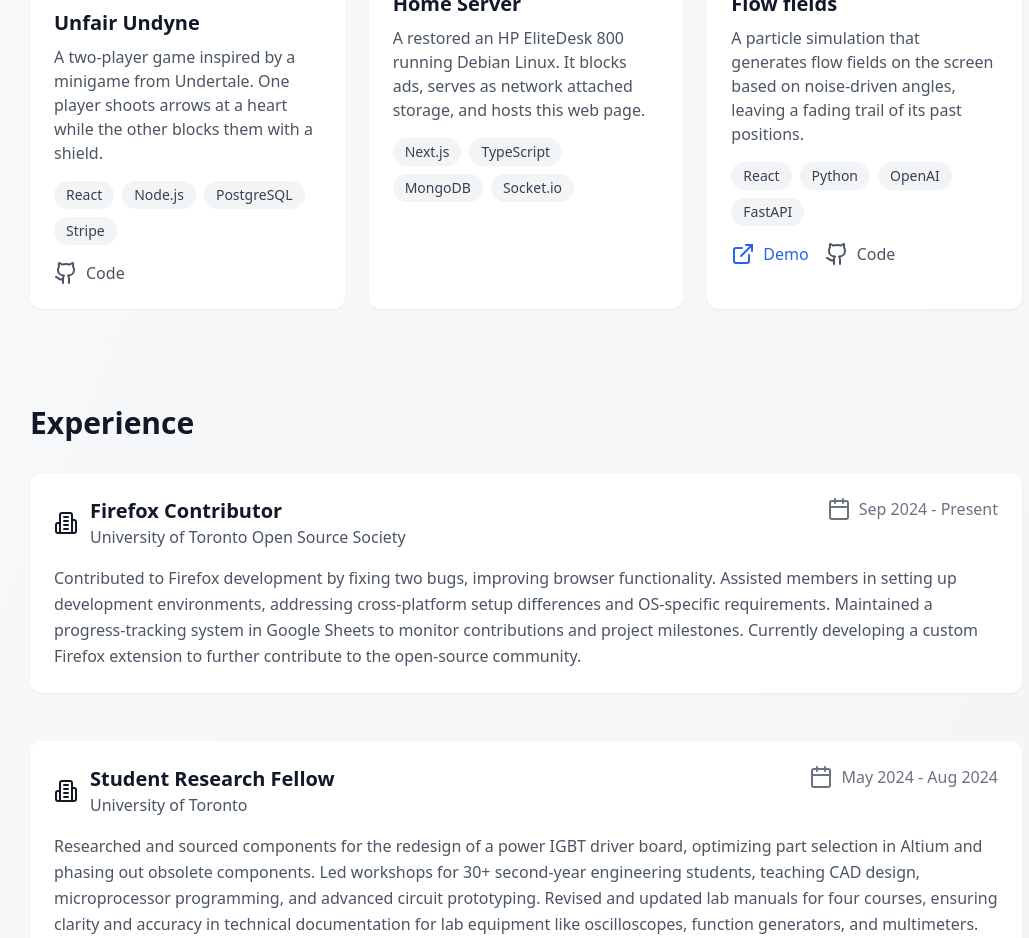
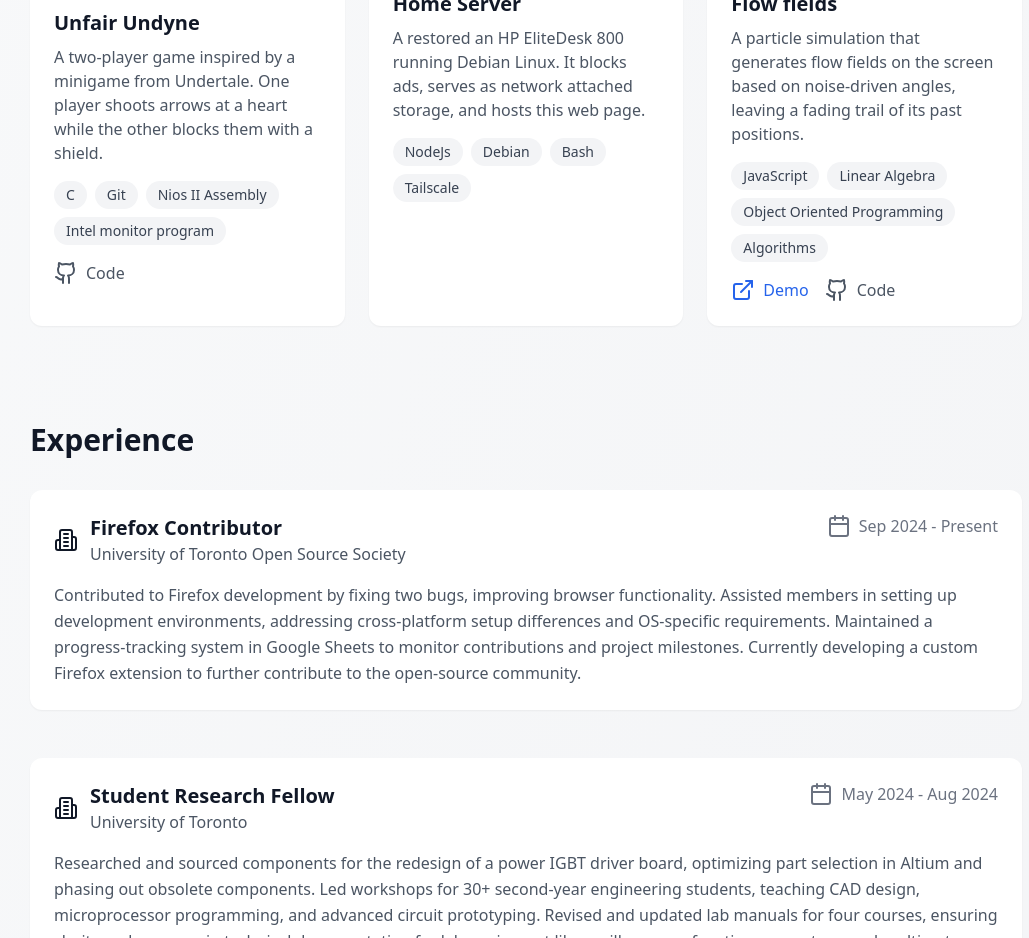
Before and after one commit to DCR194/website-diego, a React (Vite) app: page / in a window 1280 px wide. Shown: the part 1440-2378 px from the top of the page, without its empty margins (114-1143 px from the left). Built offline with nearby package versions, Linux system fonts and the light colour scheme.

Commit message:
Updated skills in projects

```diff
--- a/src/components/Projects.tsx
+++ b/src/components/Projects.tsx
@@ -10,17 +10,17 @@
       title: 'Unfair Undyne',
       description: 'A two-player game inspired by a minigame from Undertale. One player shoots arrows at a heart while the other blocks them with a shield.',
       image: undyne,
-      tech: ['React', 'Node.js', 'PostgreSQL', 'Stripe'],
+      tech: ['C', 'Git', 'Nios II Assembly', 'Intel monitor program'],
       links: {
         demo: '',
-        github: 'https://github.com',
+        github: 'https://github.com/DCR194/unfairUndyne',
       },
     },
     {
       title: 'Home Server',
       description: 'A restored an HP EliteDesk 800 running Debian Linux. It blocks ads, serves as network attached storage, and hosts this web page.' ,
       image: homeServer,
-      tech: ['Next.js', 'TypeScript', 'MongoDB', 'Socket.io'],
+      tech: ['NodeJs', 'Debian', 'Bash', 'Tailscale'],
       links: {
         demo: '',
         github: '',
@@ -30,10 +30,10 @@
       title: 'Flow fields',
       description: 'A particle simulation that generates flow fields on the screen based on noise-driven angles, leaving a fading trail of its past positions. ',
       image: flowFields,
-      tech: ['React', 'Python', 'OpenAI', 'FastAPI'],
+      tech: ['JavaScript', 'Linear Algebra', 'Object Oriented Programming', 'Algorithms'],
       links: {
         demo: '/assets/flow_fields/index.html',
-        github: 'https://github.com',
+        github: 'https://github.com/DCR194/flow_fields',
       },
     },
   ];
@@ -86,6 +86,7 @@
                   <a
                   href={project.links.github}
                   className="inline-flex items-center gap-2 text-gray-600 hover:text-gray-900"
+                  target='_blank'
                   >
                   <GithubIcon />
                   Code
```
